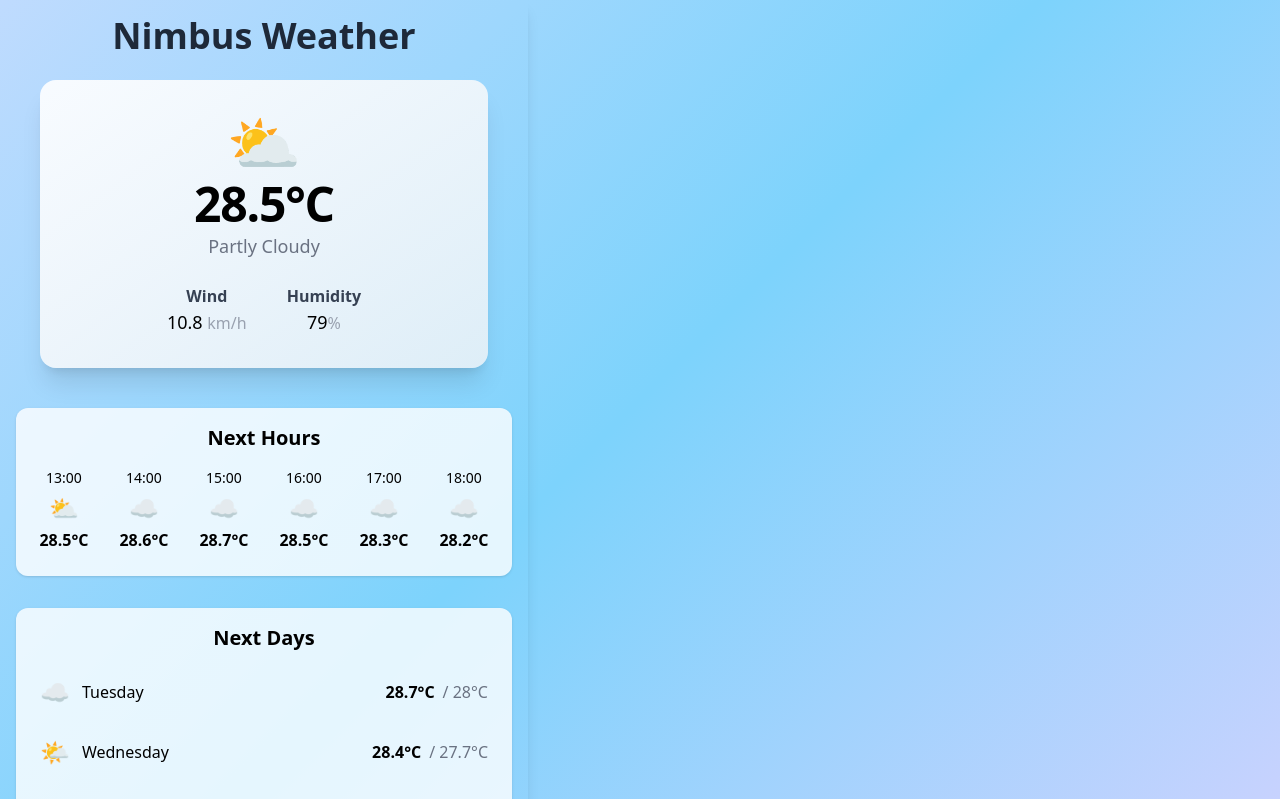
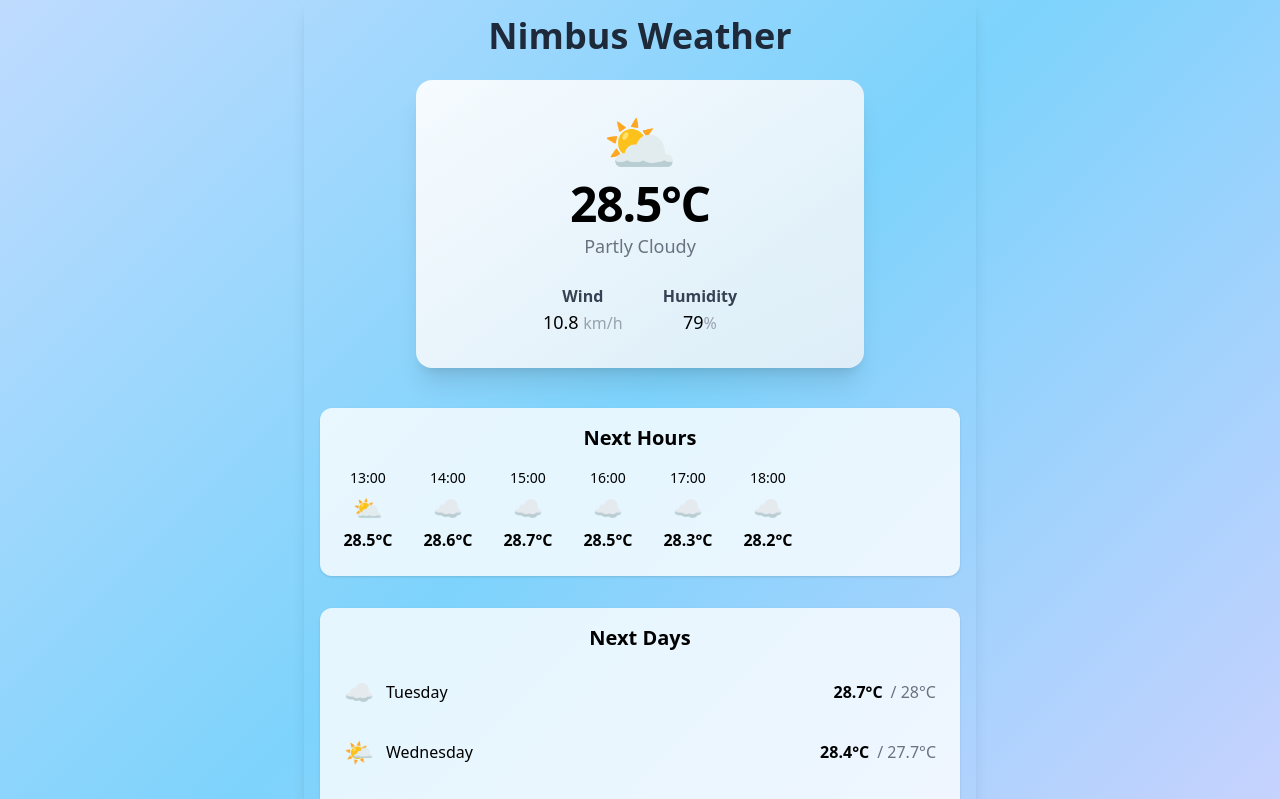
Before and after one commit to RunaLea/weatherWidget, a Vue app in the folder Nimbus/: page / in a window 1280 px wide. Shown: the top 799 px of the page. Built offline with nearby package versions, Linux system fonts and the light colour scheme.

Commit message:
centering the main ui stuff again

```diff
--- a/Nimbus/src/App.vue
+++ b/Nimbus/src/App.vue
@@ -1,5 +1,5 @@
 <template>
-  <div class="min-h-screen flex items-center justify-center">
+  <div class="min-h-screen min-w-screen flex items-center justify-center">
     <div class="w-full max-w-2xl mx-auto bg-transparent flex flex-col items-center rounded-lg shadow-lg p-2 sm:p-4">
       <h1 class="text-3xl sm:text-4xl font-bold text-gray-800 mb-4 sm:mb-6 text-center">Nimbus Weather</h1>
       <CurrentWeather />
```
